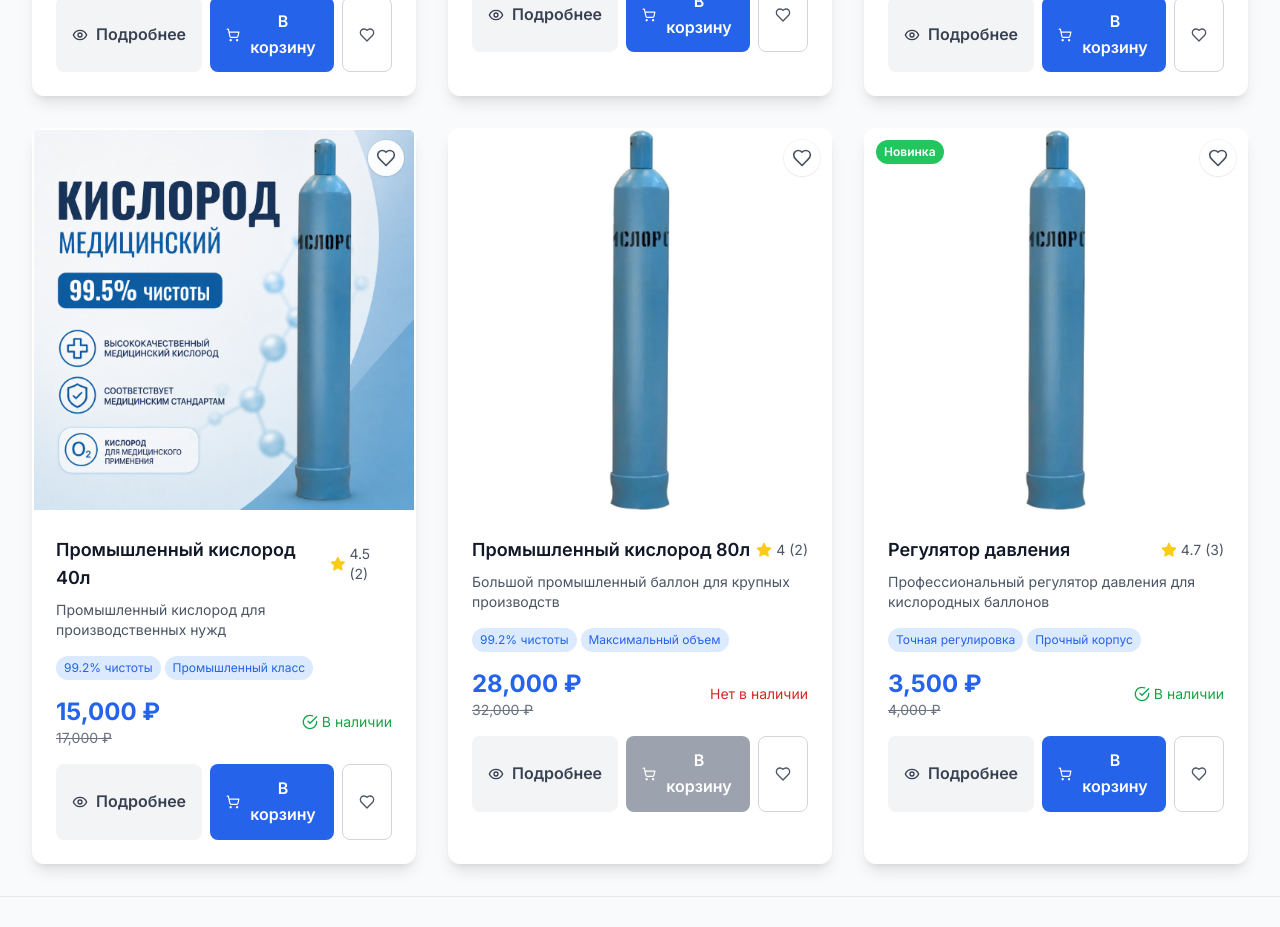
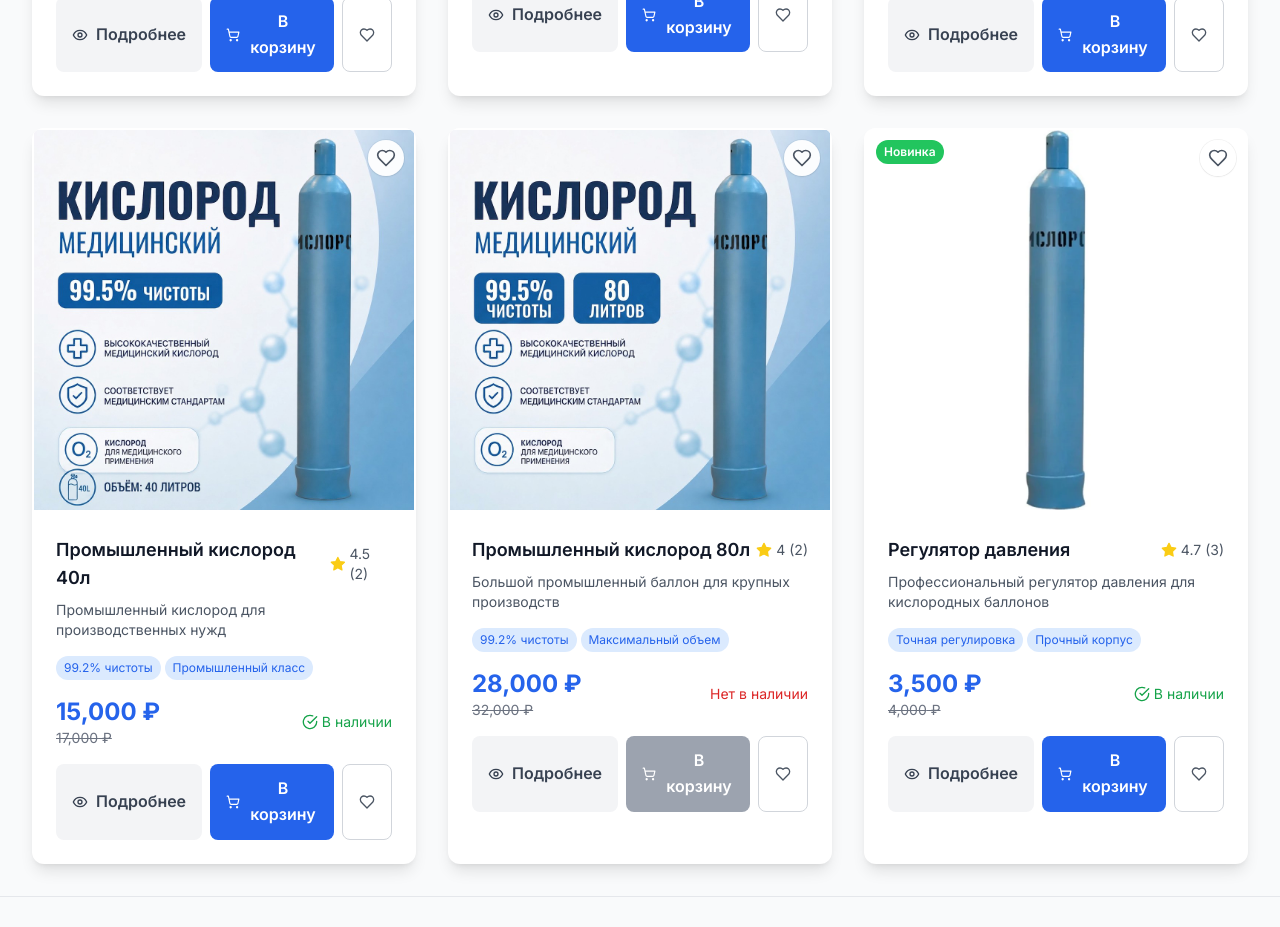
Before and after one commit to nazar2210/diplom, a React (Vite) app: page /#/catalog in a window 1280 px wide. Shown: the part 1160-2087 px from the top of the page. Built offline with nearby package versions, Linux system fonts and the light colour scheme.

Commit message:
feat(ui): обновить промо 40л, добавить промо 80л
Co-authored-by: Cursor <cursoragent@cursor.com>

```diff
--- a/src/pages/Catalog.jsx
+++ b/src/pages/Catalog.jsx
@@ -84,7 +84,7 @@ const mockProducts = [
     originalPrice: 32000,
     rating: 4.5,
     reviews: 43,
-    image: assetUrl('industrial-oxygen.jpg'),
+    image: assetUrl('oxygen-80l-promo.png'),
     description: 'Большой промышленный баллон для крупных производств',
     features: ['99.2% чистоты', 'Максимальный объем', 'Промышленный класс', 'Экономичный'],
     inStock: false,
```
Also changed, not shown: public/oxygen-40l-promo.png, public/oxygen-80l-promo.png (added).
